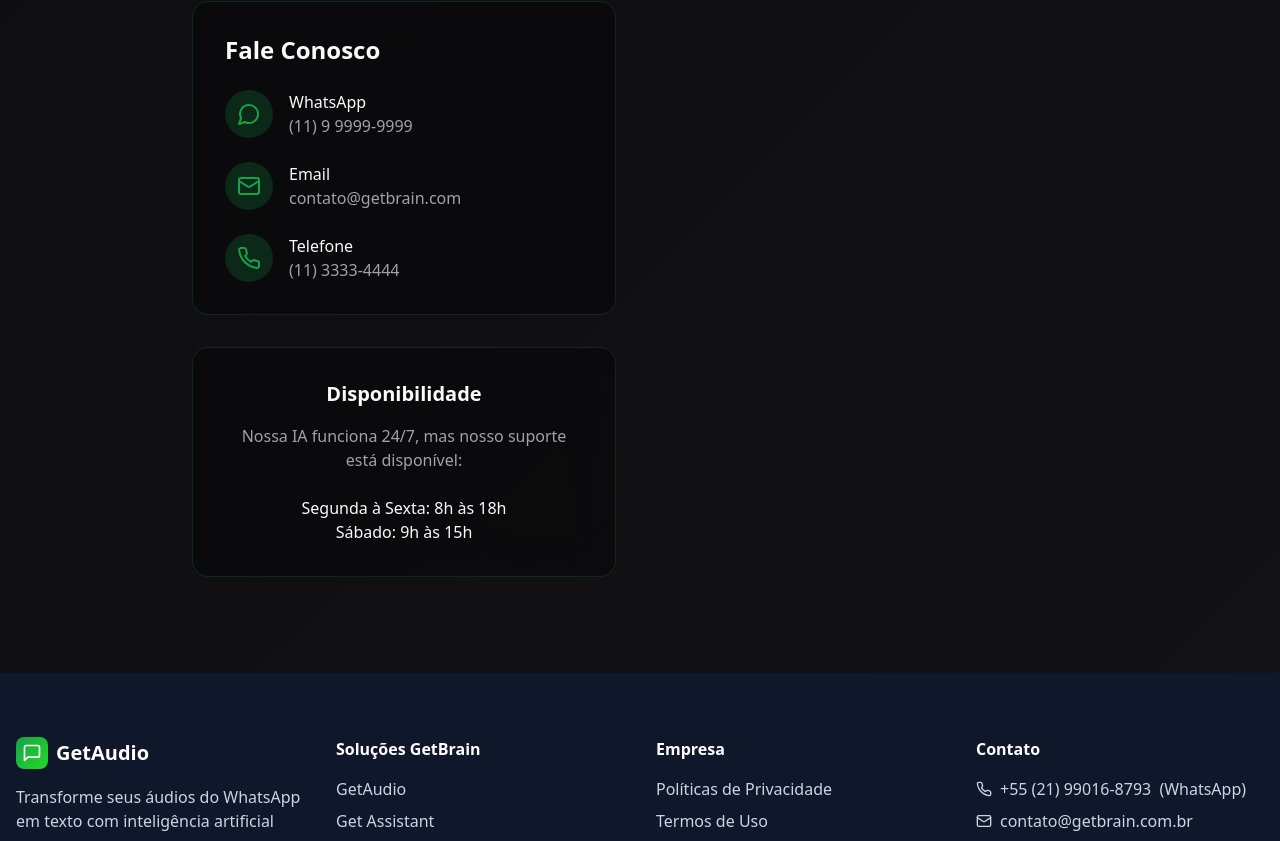
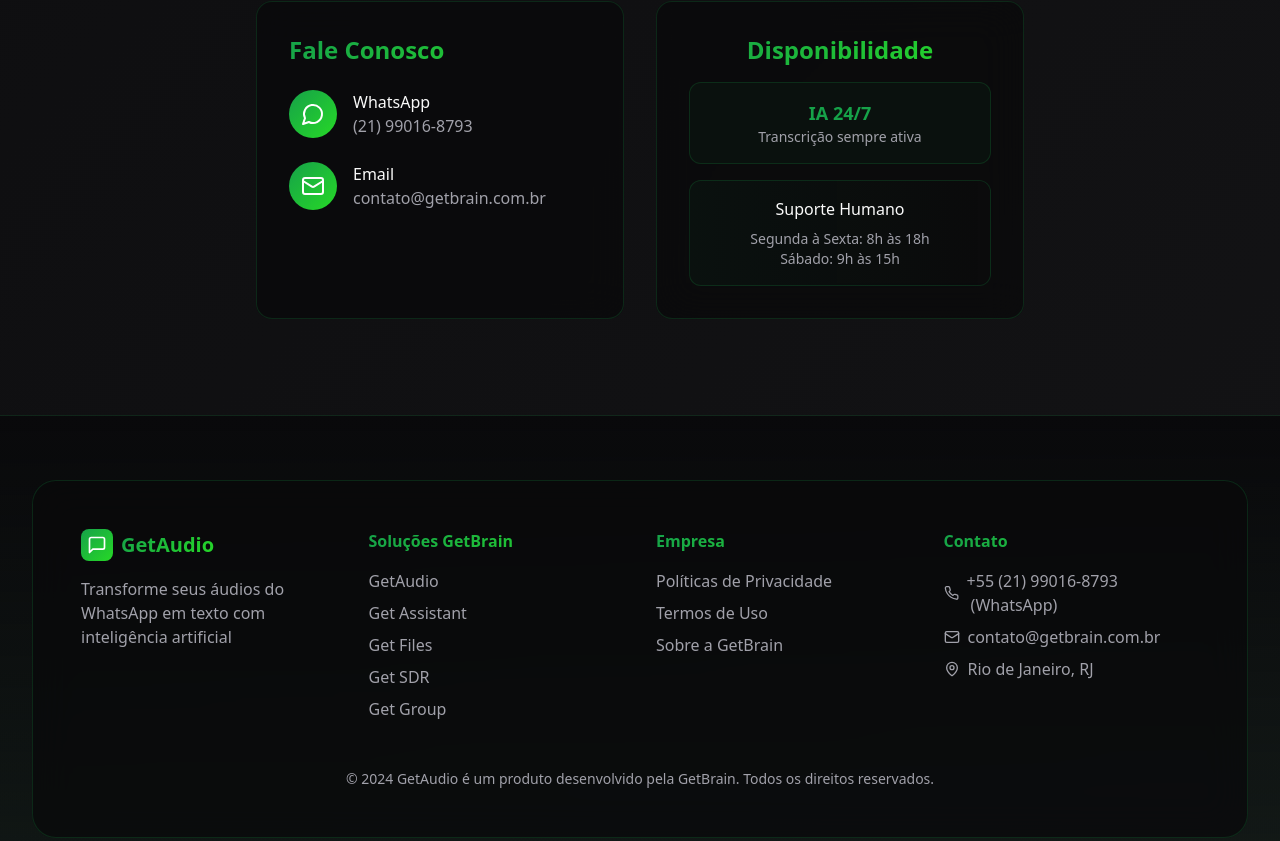
Before and after one commit to jaq1997/zapscribe-ai-hero, a React (Vite) app: page / in a window 1280 px wide. Shown: the part 2659-3500 px from the top of the page. Built offline with nearby package versions, Linux system fonts and the light colour scheme; the HTML template or start-up script is replaced by a standard one.

Commit message:
Ajustar footer e contato

```diff
--- a/src/components/Contact.tsx
+++ b/src/components/Contact.tsx
@@ -37,56 +37,49 @@ export const Contact = () => {
           </Button>
         </div>
 
-        <div className="grid grid-cols-1 lg:grid-cols-2 gap-12">
-
+        <div className="grid grid-cols-1 lg:grid-cols-2 gap-8 justify-center max-w-3xl mx-auto">
           {/* Contact info */}
-          <div className="space-y-8">
           <div className="glass-card rounded-2xl p-8">
-              <h3 className="text-2xl font-semibold mb-6">Fale Conosco</h3>
+            <h3 className="text-2xl font-semibold mb-6 gradient-text">Fale Conosco</h3>
 
             <div className="space-y-6">
               <div className="flex items-center gap-4">
-                  <div className="w-12 h-12 rounded-full bg-primary/20 flex items-center justify-center">
-                    <MessageCircle className="w-6 h-6 text-primary" />
+                <div className="w-12 h-12 rounded-full bg-gradient-primary flex items-center justify-center shadow-elegant">
+                  <MessageCircle className="w-6 h-6 text-white" />
                 </div>
                 <div>
                   <p className="font-medium">WhatsApp</p>
-                    <p className="text-muted-foreground">(11) 9 9999-9999</p>
+                  <p className="text-muted-foreground">(21) 99016-8793</p>
                 </div>
               </div>
 
               <div className="flex items-center gap-4">
-                  <div className="w-12 h-12 rounded-full bg-primary/20 flex items-center justify-center">
-                    <Mail className="w-6 h-6 text-primary" />
+                <div className="w-12 h-12 rounded-full bg-gradient-primary flex items-center justify-center shadow-elegant">
+                  <Mail className="w-6 h-6 text-white" />
                 </div>
                 <div>
                   <p className="font-medium">Email</p>
-                    <p className="text-muted-foreground">contato@getbrain.com</p>
-                  </div>
-                </div>
-
-                <div className="flex items-center gap-4">
-                  <div className="w-12 h-12 rounded-full bg-primary/20 flex items-center justify-center">
-                    <Phone className="w-6 h-6 text-primary" />
-                  </div>
-                  <div>
-                    <p className="font-medium">Telefone</p>
-                    <p className="text-muted-foreground">(11) 3333-4444</p>
+                  <p className="text-muted-foreground">contato@getbrain.com.br</p>
                 </div>
               </div>
             </div>
           </div>
 
+          {/* Availability */}
           <div className="glass-card rounded-2xl p-8 text-center">
-              <h4 className="text-xl font-semibold mb-4">Disponibilidade</h4>
-              <p className="text-muted-foreground mb-6">
-                Nossa IA funciona 24/7, mas nosso suporte está disponível:
-              </p>
-              <p className="font-medium">
-                Segunda à Sexta: 8h às 18h
-                <br />
+            <h4 className="text-2xl font-semibold mb-4 gradient-text">Disponibilidade</h4>
+            <div className="space-y-4">
+              <div className="p-4 rounded-xl bg-primary/5 border border-primary/20">
+                <p className="font-bold text-primary text-lg">IA 24/7</p>
+                <p className="text-sm text-muted-foreground">Transcrição sempre ativa</p>
+              </div>
+              <div className="p-4 rounded-xl bg-gradient-to-r from-primary/5 to-transparent border border-primary/20">
+                <p className="font-medium mb-2">Suporte Humano</p>
+                <p className="text-sm text-muted-foreground">
+                  Segunda à Sexta: 8h às 18h<br/>
                   Sábado: 9h às 15h
                 </p>
+              </div>
             </div>
           </div>
         </div>
--- a/src/components/Footer.tsx
+++ b/src/components/Footer.tsx
@@ -2,8 +2,9 @@ import { MessageSquare, Phone, Mail, MapPin } from "lucide-react";
 
 export const Footer = () => {
   return (
-    <footer className="bg-slate-900 py-16">
+    <footer className="relative py-16 px-4 bg-gradient-to-b from-background to-primary/5 border-t border-primary/10">
       <div className="container mx-auto px-4">
+        <div className="glass-card rounded-3xl p-12">
           <div className="grid md:grid-cols-4 gap-8">
 
             {/* Brand */}
@@ -12,39 +13,39 @@ export const Footer = () => {
                 <div className="w-8 h-8 bg-gradient-primary rounded-lg flex items-center justify-center shadow-elegant">
                   <MessageSquare className="w-5 h-5 text-white" />
                 </div>
-              <span className="text-xl font-bold text-white">GetAudio</span>
+                <span className="text-xl font-bold gradient-text">GetAudio</span>
               </div>
-            <p className="text-slate-300 mb-4">
+              <p className="text-muted-foreground mb-4">
                 Transforme seus áudios do WhatsApp em texto com inteligência artificial
               </p>
             </div>
 
             {/* Soluções */}
             <div>
-            <h3 className="text-white font-semibold mb-4">Soluções GetBrain</h3>
-            <ul className="space-y-2 text-slate-300">
+              <h3 className="font-semibold mb-4 gradient-text">Soluções GetBrain</h3>
+              <ul className="space-y-2 text-muted-foreground">
                 <li>
-                <a href="#" className="hover:text-white transition-colors">
+                  <a href="#" className="hover:text-primary transition-colors">
                     GetAudio
                   </a>
                 </li>
                 <li>
-                <a href="#" className="hover:text-white transition-colors">
+                  <a href="#" className="hover:text-primary transition-colors">
                     Get Assistant
                   </a>
                 </li>
                 <li>
-                <a href="#" className="hover:text-white transition-colors">
+                  <a href="#" className="hover:text-primary transition-colors">
                     Get Files
                   </a>
                 </li>
                 <li>
-                <a href="#" className="hover:text-white transition-colors">
+                  <a href="#" className="hover:text-primary transition-colors">
                     Get SDR
                   </a>
                 </li>
                 <li>
-                <a href="#" className="hover:text-white transition-colors">
+                  <a href="#" className="hover:text-primary transition-colors">
                     Get Group
                   </a>
                 </li>
@@ -53,20 +54,20 @@ export const Footer = () => {
 
             {/* Empresa */}
             <div>
-            <h3 className="text-white font-semibold mb-4">Empresa</h3>
-            <ul className="space-y-2 text-slate-300">
+              <h3 className="font-semibold mb-4 gradient-text">Empresa</h3>
+              <ul className="space-y-2 text-muted-foreground">
                 <li>
-                <a href="#" className="hover:text-white transition-colors">
+                  <a href="#" className="hover:text-primary transition-colors">
                     Políticas de Privacidade
                   </a>
                 </li>
                 <li>
-                <a href="#" className="hover:text-white transition-colors">
+                  <a href="#" className="hover:text-primary transition-colors">
                     Termos de Uso
                   </a>
                 </li>
                 <li>
-                <a href="#" className="hover:text-white transition-colors">
+                  <a href="#" className="hover:text-primary transition-colors">
                     Sobre a GetBrain
                   </a>
                 </li>
@@ -75,15 +76,15 @@ export const Footer = () => {
 
             {/* Contato */}
             <div>
-            <h3 className="text-white font-semibold mb-4">Contato</h3>
-            <ul className="space-y-2 text-slate-300">
+              <h3 className="font-semibold mb-4 gradient-text">Contato</h3>
+              <ul className="space-y-2 text-muted-foreground">
                 <li className="flex items-center">
                   <Phone className="w-4 h-4 mr-2" />
                   <a
                     href="https://wa.me/5521990168793"
                     target="_blank"
                     rel="noopener noreferrer"
-                  className="hover:text-white transition-colors"
+                    className="hover:text-primary transition-colors"
                   >
                     +55 (21) 99016-8793 <span className="ml-1">(WhatsApp)</span>
                   </a>
@@ -102,9 +103,10 @@ export const Footer = () => {
           </div>
 
           {/* Footer Bottom */}
-        <p className="mt-12 text-center text-gray-400 text-sm">
+          <p className="mt-12 text-center text-muted-foreground text-sm">
             © 2024 GetAudio é um produto desenvolvido pela GetBrain. Todos os direitos reservados.
           </p>
+        </div>
       </div>
     </footer>
   );
```
Lines whose indentation alone changed are shown as unchanged.
